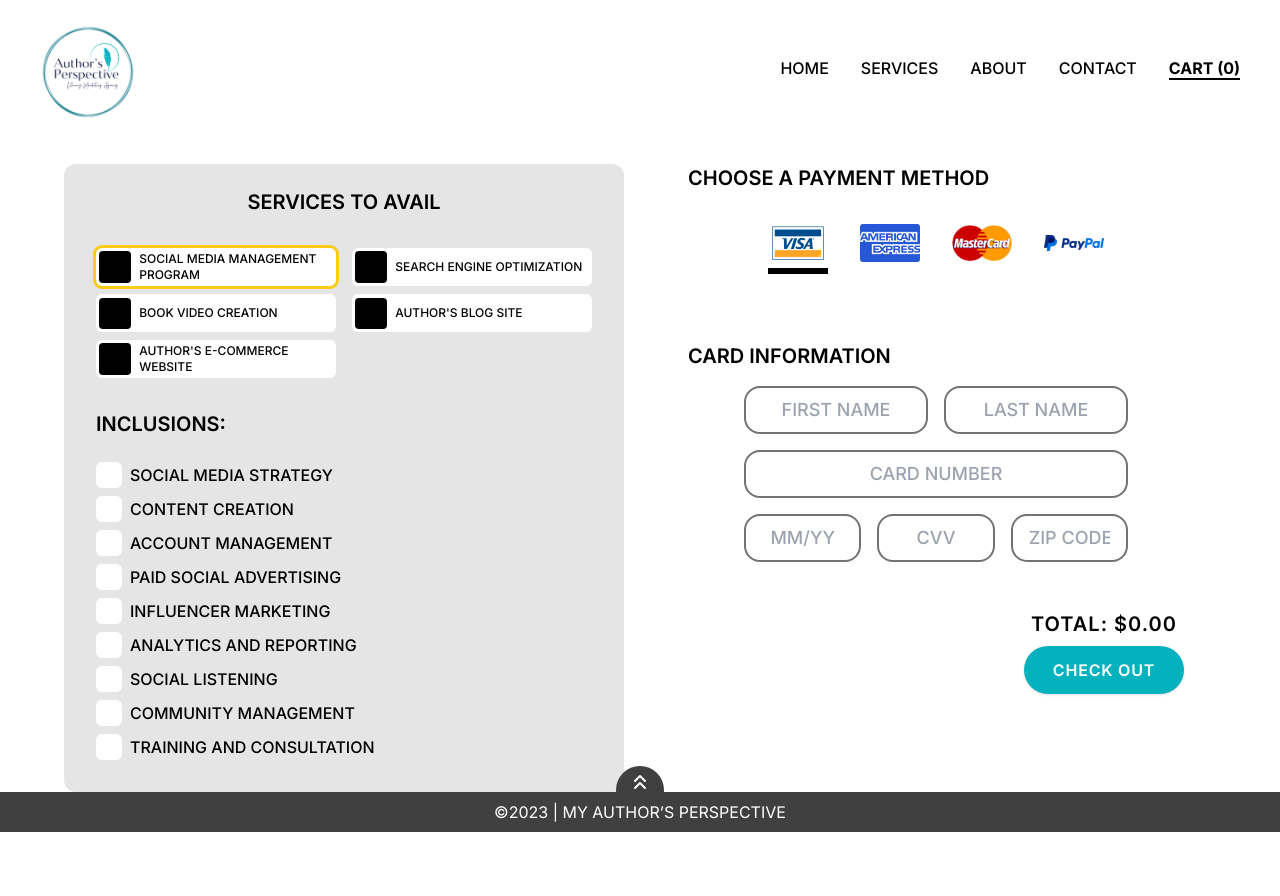
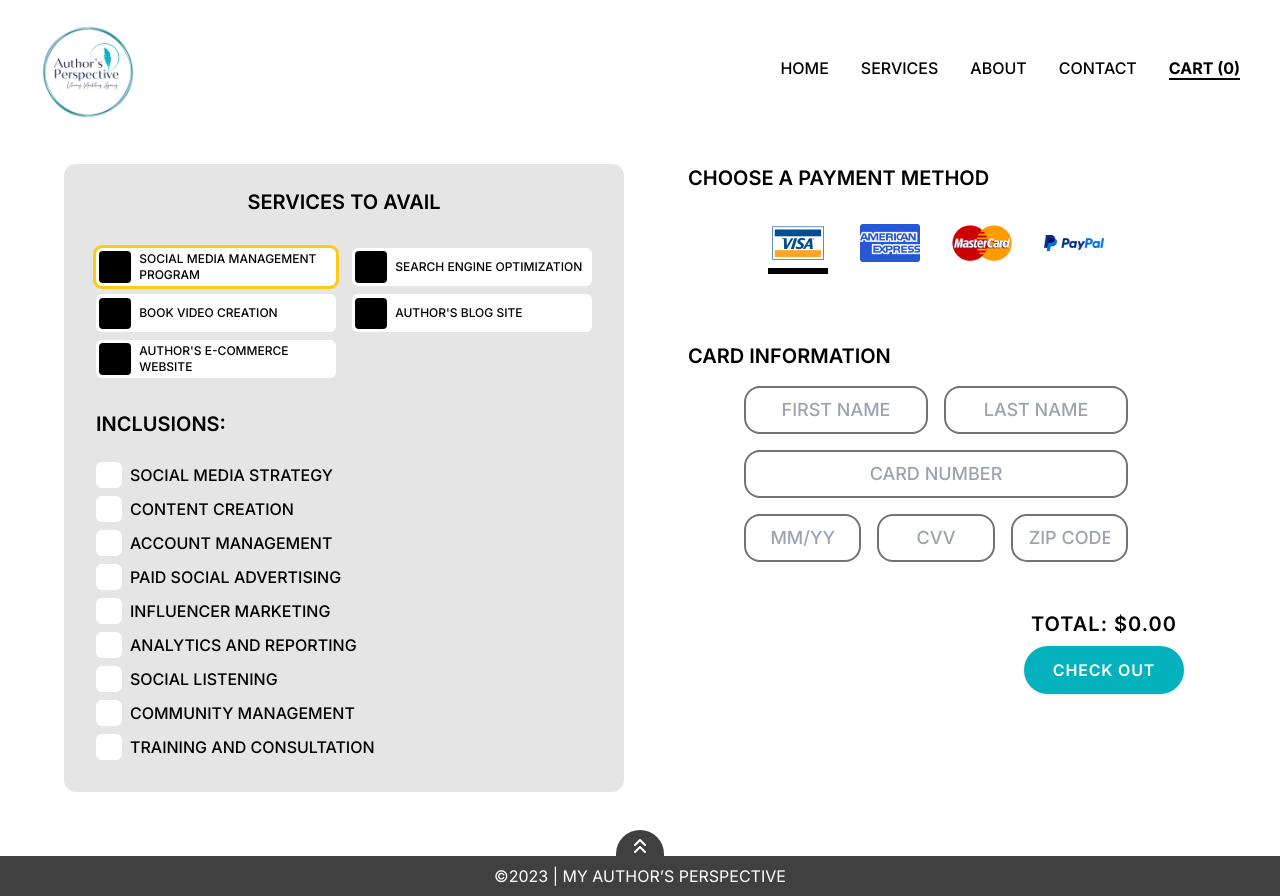
Before and after one commit to ethan123montera123/myauthorsperspective, a Next.js app in the folder client/: page /cart in a window 1280 px wide. Before the commit the page ends 832 px from the top, so only its background shows below. Built offline with nearby package versions, Linux system fonts and the light colour scheme.

Commit message:
[Fix][Ian] add margin bottom to Cart to separate footer

```diff
--- a/client/pages/cart/index.jsx
+++ b/client/pages/cart/index.jsx
@@ -70,7 +70,7 @@ export default function Cart() {
           content="View your cart and checkout with our payment providers."
         />
       </Head>
-      <section className="Cart w-full px-16 grid gap-8 xl:grid-cols-2">
+      <section className="Cart w-full px-16 grid gap-8 xl:grid-cols-2 mb-16">
         <div>
           <ServicesToAvail
             selectedService={selectedService}
```
